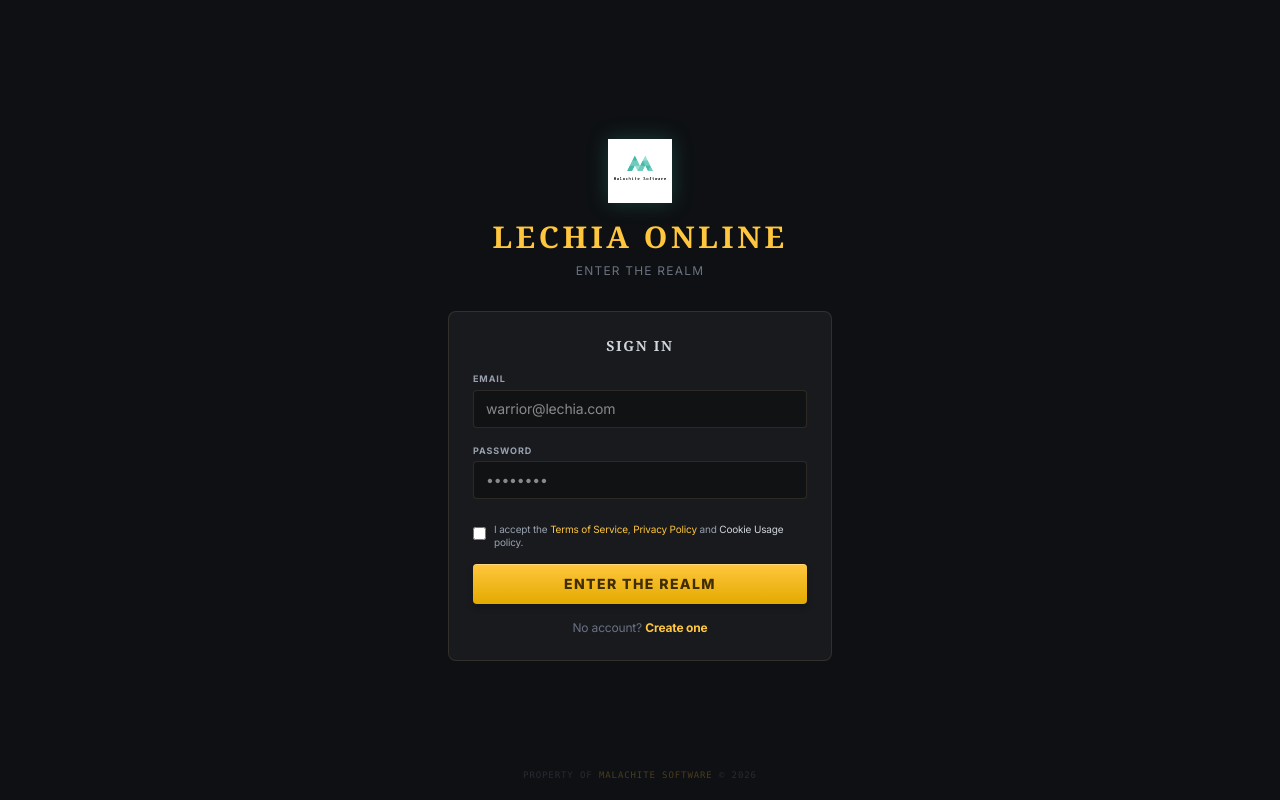
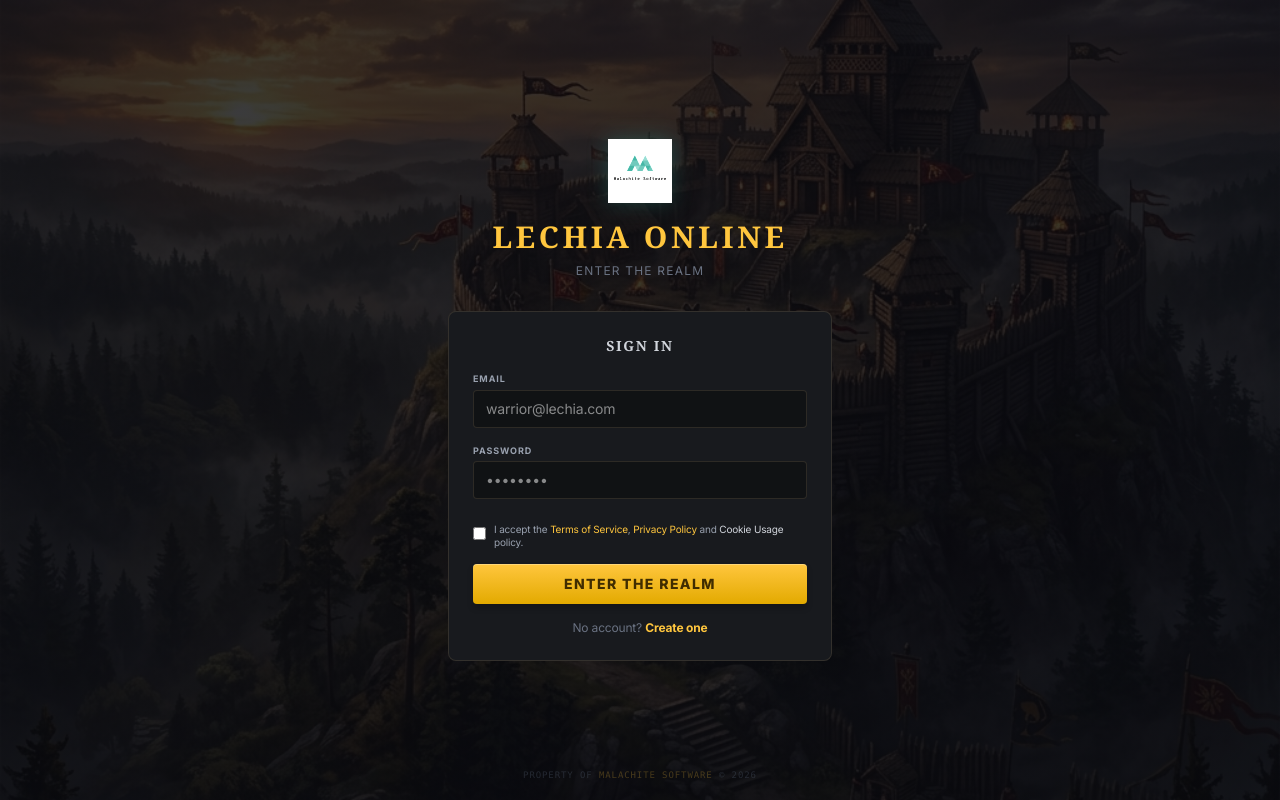
Before and after one commit to Molczifootball/my-game-xx, a Next.js app: page /login in a window 1280 px wide. Built offline with nearby package versions, Linux system fonts and the light colour scheme; no server answers.

Commit message:
feat: apply Slavic medieval background theme to all portal pages

```diff
--- a/src/app/login/page.tsx
+++ b/src/app/login/page.tsx
@@ -34,7 +34,12 @@
   };
 
   return (
-    <div className="flex-1 flex items-center justify-center bg-surface-dim p-4">
+    <div className="flex-1 flex items-center justify-center p-4 relative overflow-hidden" style={{
+      backgroundImage: 'linear-gradient(rgba(10, 10, 15, 0.8), rgba(10, 10, 15, 0.8)), url(/images/slavic_bg.png)',
+      backgroundSize: 'cover',
+      backgroundPosition: 'center',
+      backgroundAttachment: 'fixed'
+    }}>
       <div className="w-full max-w-sm">
         <div className="text-center mb-8">
           <img
--- a/src/app/privacy/page.tsx
+++ b/src/app/privacy/page.tsx
@@ -4,7 +4,12 @@
 
 export default function PrivacyPage() {
   return (
-    <div className="min-h-screen bg-surface-dim p-4 md:p-8 flex flex-col items-center">
+    <div className="min-h-screen p-4 md:p-8 flex flex-col items-center relative overflow-hidden" style={{
+      backgroundImage: 'linear-gradient(rgba(10, 10, 15, 0.9), rgba(10, 10, 15, 0.9)), url(/images/slavic_bg.png)',
+      backgroundSize: 'cover',
+      backgroundPosition: 'center',
+      backgroundAttachment: 'fixed'
+    }}>
       <div className="max-w-3xl w-full glass-panel border border-outline-variant p-6 md:p-10 rounded-xl space-y-6">
         <div className="mb-8 border-b border-outline-variant pb-6">
           <div className="flex justify-between items-center gap-4">
--- a/src/app/register/page.tsx
+++ b/src/app/register/page.tsx
@@ -55,7 +55,12 @@
   };
 
   return (
-    <div className="flex-1 flex items-center justify-center bg-surface-dim p-4">
+    <div className="flex-1 flex items-center justify-center p-4 relative overflow-hidden" style={{
+      backgroundImage: 'linear-gradient(rgba(10, 10, 15, 0.8), rgba(10, 10, 15, 0.8)), url(/images/slavic_bg.png)',
+      backgroundSize: 'cover',
+      backgroundPosition: 'center',
+      backgroundAttachment: 'fixed'
+    }}>
       <div className="w-full max-w-sm">
         <div className="text-center mb-8">
           <img
--- a/src/app/terms/page.tsx
+++ b/src/app/terms/page.tsx
@@ -4,7 +4,12 @@
 
 export default function TermsPage() {
   return (
-    <div className="min-h-screen bg-surface-dim p-4 md:p-8 flex flex-col items-center">
+    <div className="min-h-screen p-4 md:p-8 flex flex-col items-center relative overflow-hidden" style={{
+      backgroundImage: 'linear-gradient(rgba(10, 10, 15, 0.9), rgba(10, 10, 15, 0.9)), url(/images/slavic_bg.png)',
+      backgroundSize: 'cover',
+      backgroundPosition: 'center',
+      backgroundAttachment: 'fixed'
+    }}>
       <div className="max-w-3xl w-full glass-panel border border-outline-variant p-6 md:p-10 rounded-xl space-y-6">
         <div className="mb-8 border-b border-outline-variant pb-6">
           <div className="flex justify-between items-center gap-4">
```
Also changed, not shown: public/images/slavic_bg.png (added).
